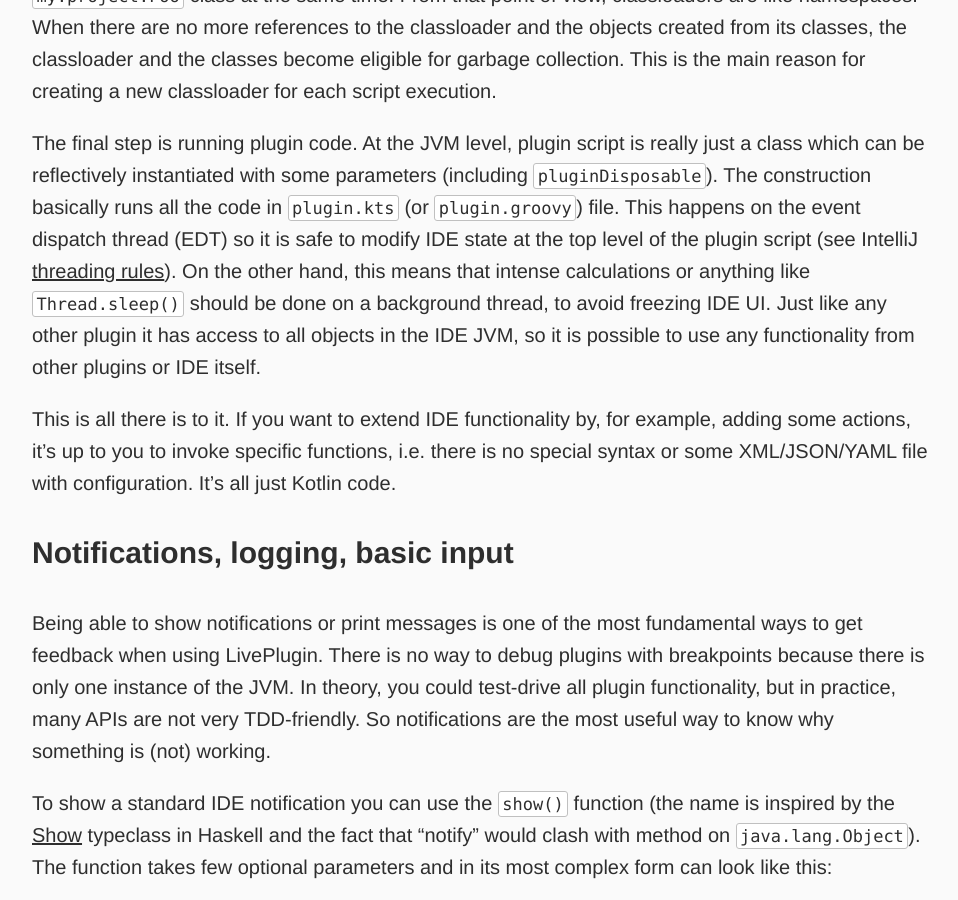
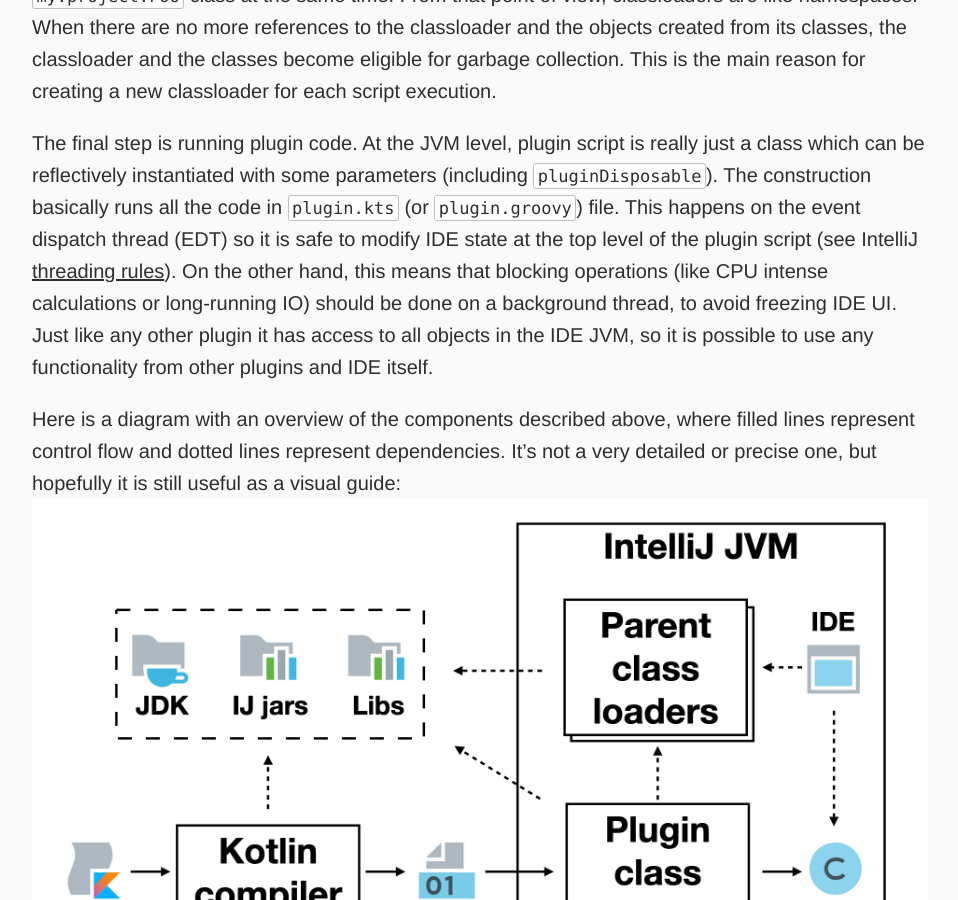
Before and after one commit to dkandalov/dkandalov.github.io, a Jekyll site: the page built from _posts/2021-12-07-sane-intellij-plugin-development-with-live-plugin.md, in a window 1280 px wide and 900 px high, scrolled down 4931 px. Shown: the whole window, without its empty margins (160-1118 px from the left). Built offline with Jekyll 4.4.1, drawn with Linux system fonts in a browser that asks for light colours; our own code applies the rules of GitHub Pages for plain Markdown files.

Commit message:
added plugin reload overview diagram

```diff
--- a/_posts/2021-12-07-sane-intellij-plugin-development-with-live-plugin.md
+++ b/_posts/2021-12-07-sane-intellij-plugin-development-with-live-plugin.md
@@ -58,7 +58,10 @@ At the next step LivePlugin compiles plugin source code. This obviously requires
 
 It might seem a bit strange why LivePlugin creates a new classloader for each execution of a script. The answer is that a new classloader is needed to make sure that classes from the previous script executions can be unloaded. [Classloaders](https://en.wikipedia.org/wiki/Java_Classloader) are special classes which can bring other classes into existence, e.g. by reading bytecode from disk, network or generating bytecode. Classloaders form a [hierarchy](https://docs.oracle.com/cd/E19501-01/819-3659/beadf/index.html) in which child classloaders can see classes from their parents, but not the other way round. Classloaders can only load classes with unique names, so plugin classloader won't be able to load another `java.lang.String` (which is already loaded by bootstrap classloader). On the other hand, sibling classloaders don't "see" each other's classes, so two leaf classloaders can both load `my.project.Foo` class at the same time. From that point of view, classloaders are like namespaces. When there are no more references to the classloader and the objects created from its classes, the classloader and the classes become eligible for garbage collection. This is the main reason for creating a new classloader for each script execution.
 
-The final step is running plugin code. At the JVM level, plugin script is really just a class which can be reflectively instantiated with some parameters (including `pluginDisposable`). The construction basically runs all the code in `plugin.kts` (or `plugin.groovy`) file. This happens on the event dispatch thread (EDT) so it is safe to modify IDE state at the top level of the plugin script (see IntelliJ [threading rules](https://plugins.jetbrains.com/docs/intellij/general-threading-rules.html)). On the other hand, this means that intense calculations or anything like `Thread.sleep()` should be done on a background thread, to avoid freezing IDE UI. Just like any other plugin it has access to all objects in the IDE JVM, so it is possible to use any functionality from other plugins or IDE itself.
+The final step is running plugin code. At the JVM level, plugin script is really just a class which can be reflectively instantiated with some parameters (including `pluginDisposable`). The construction basically runs all the code in `plugin.kts` (or `plugin.groovy`) file. This happens on the event dispatch thread (EDT) so it is safe to modify IDE state at the top level of the plugin script (see IntelliJ [threading rules](https://plugins.jetbrains.com/docs/intellij/general-threading-rules.html)). On the other hand, this means that blocking operations (like CPU intense calculations or long-running IO) should be done on a background thread, to avoid freezing IDE UI. Just like any other plugin it has access to all objects in the IDE JVM, so it is possible to use any functionality from other plugins and IDE itself.
+
+Here is a diagram with an overview of the components described above, where filled lines represent control flow and dotted lines represent dependencies. It's not a very detailed or precise one, but hopefully it is still useful as a visual guide:
+![](/assets/images/liveplugin/how-it-works.png)
 
 This is all there is to it. If you want to extend IDE functionality by, for example, adding some actions, it's up to you to invoke specific functions, i.e. there is no special syntax or some XML/JSON/YAML file with configuration. It's all just Kotlin code.
 
@@ -350,7 +353,7 @@ Both intentions and inspections work with [PSI elements](https://plugins.jetbrai
 
 The best way to learn about PSI is to see what it looks like for particular code examples. This is what `println("OMG!!")` looks like using [PsiViewer plugin](https://plugins.jetbrains.com/plugin/227-psiviewer):
 
-![](/assets/images/liveplugin/img.png)
+![](/assets/images/liveplugin/psi-viewer.png)
 
 There are only two things you need to know to write intentions/inspections in LivePlugin. One is `registerIntention()` and `registerInspection()` functions which will register intention/inspection on execution and unregister when `pluginDisposable` is disposed. And another is `// depends-on-plugin plugin-id` instruction which can be added after imports and tells LivePlugin to add dependency on a plugin which is not part of core IDE API. The rest is just standard IntelliJ API for working with PSI.
 
```
Also changed, not shown: assets/images/liveplugin/how-it-works.png (added), assets/images/liveplugin/psi-viewer.png (renamed from assets/images/liveplugin/img.png).
